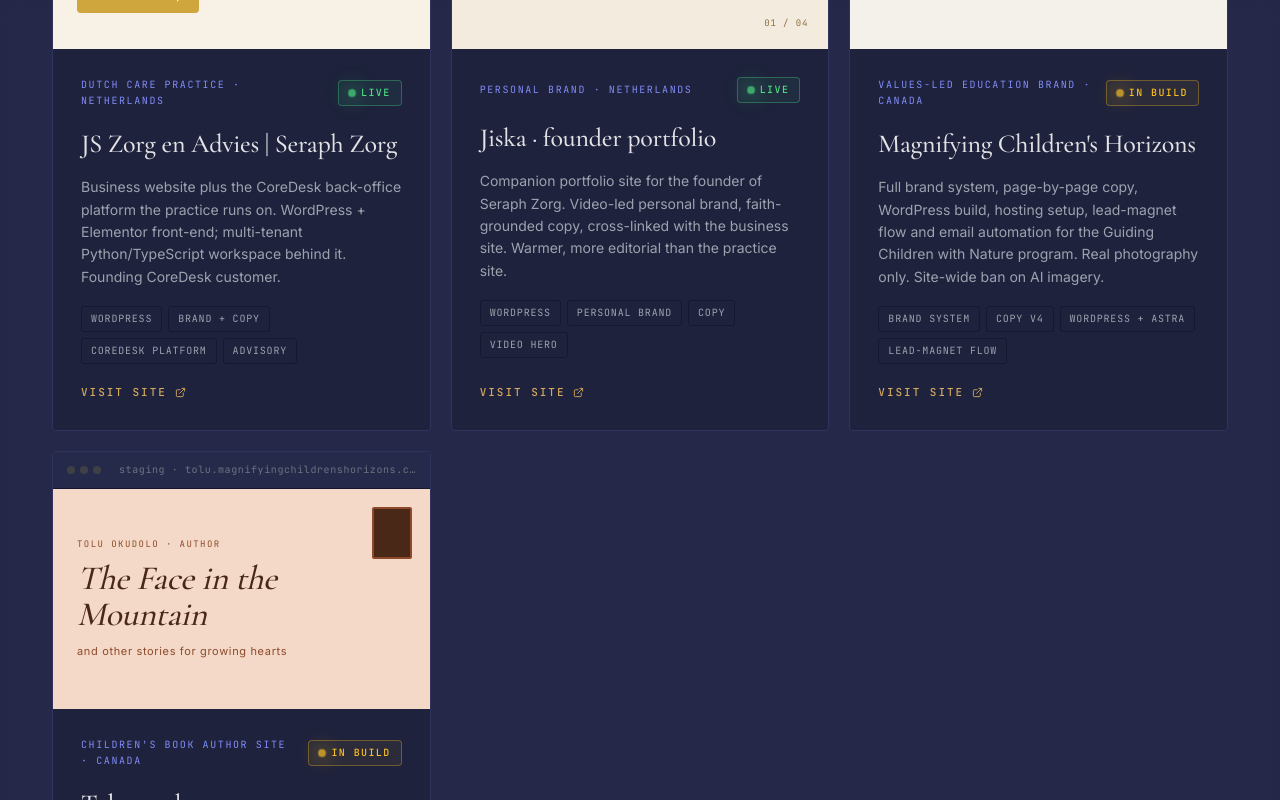
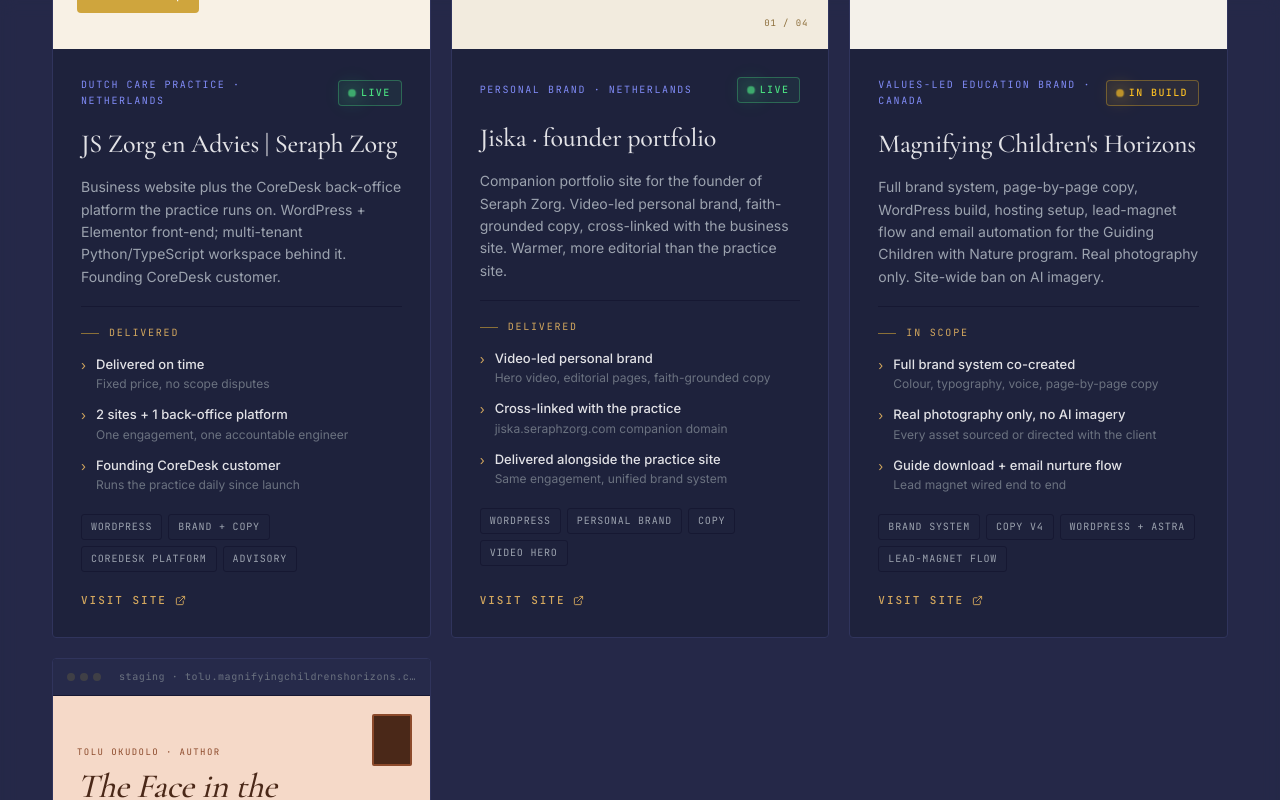
Before and after one commit to hc-core-tech/hccoretech-site, a Next.js app: page / in a window 1280 px wide. Shown: the part 4891-5691 px from the top of the page. Built offline with nearby package versions, Linux system fonts and the light colour scheme.

Commit message:
case-studies: add outcomes section per project (Delivered / In scope), all defensible statements

```diff
--- a/app/components/HCCoreTechHomepage.tsx
+++ b/app/components/HCCoreTechHomepage.tsx
@@ -1461,24 +1461,44 @@
       client: 'JS Zorg en Advies | Seraph Zorg',
       role: 'Dutch care practice · Netherlands',
       description: 'Business website plus the CoreDesk back-office platform the practice runs on. WordPress + Elementor front-end; multi-tenant Python/TypeScript workspace behind it. Founding CoreDesk customer.',
+      outcomes: [
+        { headline: 'Delivered on time', subtitle: 'Fixed price, no scope disputes' },
+        { headline: '2 sites + 1 back-office platform', subtitle: 'One engagement, one accountable engineer' },
+        { headline: 'Founding CoreDesk customer', subtitle: 'Runs the practice daily since launch' },
+      ],
       tags: ['WordPress', 'Brand + copy', 'CoreDesk platform', 'Advisory'],
       url: 'https://seraphzorg.com', urlLabel: 'seraphzorg.com', status: 'live' as const },
     { Preview: JiskaPortfolioPreview,
       client: 'Jiska · founder portfolio',
       role: 'Personal brand · Netherlands',
       description: 'Companion portfolio site for the founder of Seraph Zorg. Video-led personal brand, faith-grounded copy, cross-linked with the business site. Warmer, more editorial than the practice site.',
+      outcomes: [
+        { headline: 'Video-led personal brand', subtitle: 'Hero video, editorial pages, faith-grounded copy' },
+        { headline: 'Cross-linked with the practice', subtitle: 'jiska.seraphzorg.com companion domain' },
+        { headline: 'Delivered alongside the practice site', subtitle: 'Same engagement, unified brand system' },
+      ],
       tags: ['WordPress', 'Personal brand', 'Copy', 'Video hero'],
       url: 'https://jiska.seraphzorg.com', urlLabel: 'jiska.seraphzorg.com', status: 'live' as const },
     { Preview: MCHPreview,
       client: "Magnifying Children's Horizons",
       role: 'Values-led education brand · Canada',
       description: 'Full brand system, page-by-page copy, WordPress build, hosting setup, lead-magnet flow and email automation for the Guiding Children with Nature program. Real photography only. Site-wide ban on AI imagery.',
+      outcomes: [
+        { headline: 'Full brand system co-created', subtitle: 'Colour, typography, voice, page-by-page copy' },
+        { headline: 'Real photography only, no AI imagery', subtitle: 'Every asset sourced or directed with the client' },
+        { headline: 'Guide download + email nurture flow', subtitle: 'Lead magnet wired end to end' },
+      ],
       tags: ['Brand system', 'Copy v4', 'WordPress + Astra', 'Lead-magnet flow'],
       url: 'https://pink-cheetah-352887.hostingersite.com', urlLabel: 'staging · magnifyingchildrenshorizons.com', status: 'in-build' as const },
     { Preview: ToluAuthorPreview,
       client: 'Tolu · author',
       role: "Children's book author site · Canada",
       description: 'Companion site for the author of The Face in the Mountain and The Festival Shoes. Same Hostinger plan as MCH, cross-linked, snowy-woods portrait carrying the About hero.',
+      outcomes: [
+        { headline: 'Author brand for two published books', subtitle: 'The Face in the Mountain, The Festival Shoes' },
+        { headline: 'Snowy-woods editorial portrait hero', subtitle: 'Anchors the About page as visual signature' },
+        { headline: 'Cross-linked with MCH programme', subtitle: 'Same hosting, unified operations' },
+      ],
       tags: ['Author brand', 'Cross-linked with MCH'],
       url: 'https://peachpuff-buffalo-882219.hostingersite.com', urlLabel: 'staging · tolu.magnifyingchildrenshorizons.com', status: 'in-build' as const },
   ];
@@ -1595,6 +1615,63 @@
                       fontSize: '14px', lineHeight: 1.6,
                       color: T.softText, marginBottom: '18px',
                     }}>{p.description}</p>
+
+                    {/* Outcomes — real, defensible statements about what
+                        was delivered. Uses status-aware header: "Delivered"
+                        for live projects (past tense), "In scope" for
+                        in-build projects (current commitment). */}
+                    {p.outcomes && p.outcomes.length > 0 && (
+                      <div style={{
+                        marginBottom: '20px',
+                        paddingTop: '18px',
+                        borderTop: `1px solid ${T.hairline}`,
+                      }}>
+                        <div style={{
+                          fontFamily: FONTS.mono, fontSize: '10px',
+                          letterSpacing: '0.18em', textTransform: 'uppercase',
+                          color: T.gold, marginBottom: '14px',
+                          display: 'flex', alignItems: 'center', gap: '10px',
+                        }}>
+                          <span style={{
+                            width: '18px', height: '1px', background: T.goldDeep,
+                          }} />
+                          {p.status === 'live' ? 'Delivered' : 'In scope'}
+                        </div>
+                        <ul style={{
+                          listStyle: 'none', margin: 0, padding: 0,
+                          display: 'flex', flexDirection: 'column', gap: '12px',
+                        }}>
+                          {p.outcomes.map((o, k) => (
+                            <li key={k} style={{
+                              display: 'grid',
+                              gridTemplateColumns: 'auto 1fr',
+                              gap: '10px',
+                              alignItems: 'start',
+                            }}>
+                              <span style={{
+                                color: T.gold, fontSize: '13px',
+                                lineHeight: 1.4,
+                                marginTop: '1px',
+                              }}>›</span>
+                              <div>
+                                <div style={{
+                                  fontFamily: FONTS.ui,
+                                  fontSize: '13px', fontWeight: 500,
+                                  color: T.platinum, lineHeight: 1.4,
+                                }}>{o.headline}</div>
+                                <div style={{
+                                  fontFamily: FONTS.ui,
+                                  fontSize: '12px',
+                                  color: T.muted, lineHeight: 1.5,
+                                  marginTop: '2px',
+                                }}>{o.subtitle}</div>
+                              </div>
+                            </li>
+                          ))}
+                        </ul>
+                      </div>
+                    )}
+
                     <div style={{
                       display: 'flex', flexWrap: 'wrap', gap: '6px',
                       marginBottom: '20px',
```
